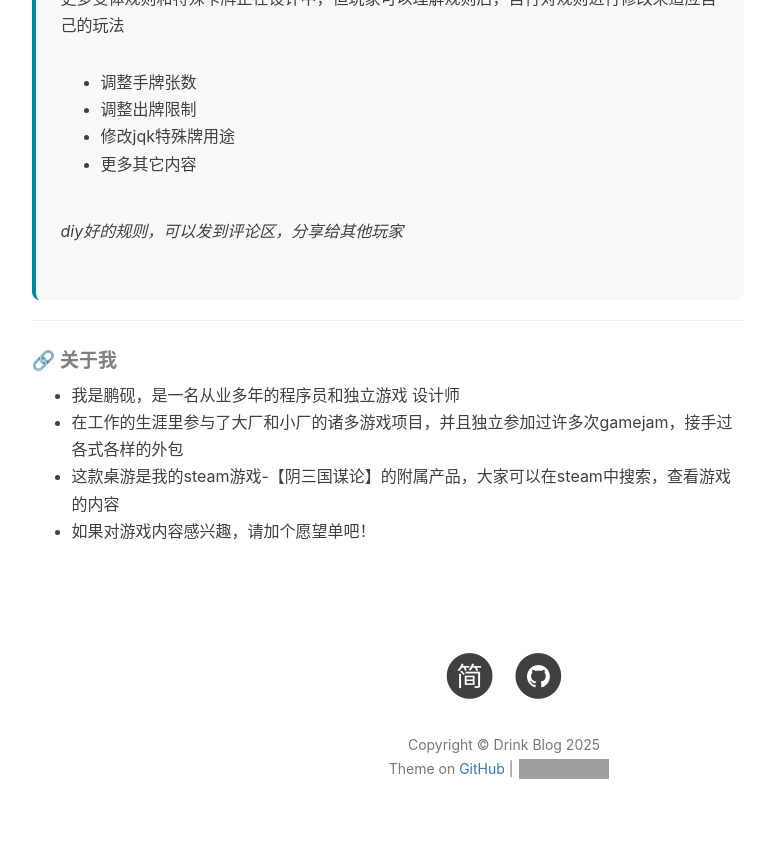
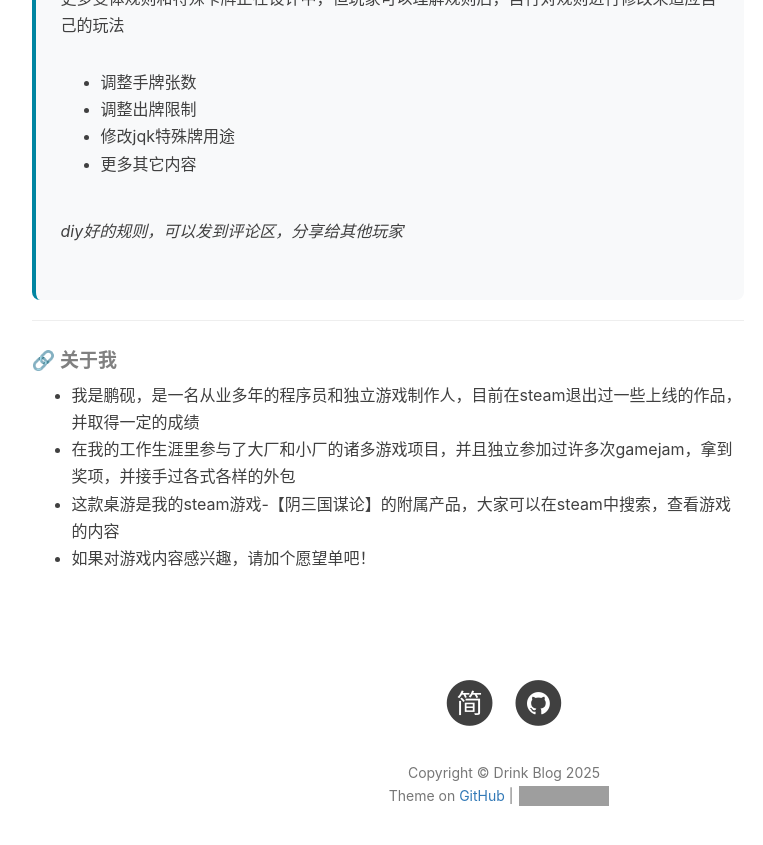
Before and after one commit to Drinkwang/jekyll2, a Jekyll site: the page built from shiguipai.html, in a window 1280 px wide and 900 px high, scrolled down 3863 px. Shown: the top 845 px of the window, without its empty margins (136-899 px from the left). Built offline with Jekyll 4.4.1, drawn with Linux system fonts in a browser that asks for light colours; nearby versions of some CDN libraries; comment, search, counter and statistics services are not loaded; grey boxes are pictures that could not be loaded.

```diff
--- a/shiguipai.html
+++ b/shiguipai.html
@@ -235,8 +235,8 @@
     <hr>
     <h5>🔗 关于我</h5>
     <ul>
-        <li>我是鹏砚，是一名从业多年的程序员和独立游戏 设计师</li>
-        <li>在工作的生涯里参与了大厂和小厂的诸多游戏项目，并且独立参加过许多次gamejam，接手过各式各样的外包</li>
+        <li>我是鹏砚，是一名从业多年的程序员和独立游戏制作人，目前在steam退出过一些上线的作品，并取得一定的成绩</li>
+        <li>在我的工作生涯里参与了大厂和小厂的诸多游戏项目，并且独立参加过许多次gamejam，拿到奖项，并接手过各式各样的外包</li>
         <li>这款桌游是我的steam游戏-【阴三国谋论】的附属产品，大家可以在steam中搜索，查看游戏的内容</li>
         <li>如果对游戏内容感兴趣，请加个愿望单吧！</li>
     </ul>
```
